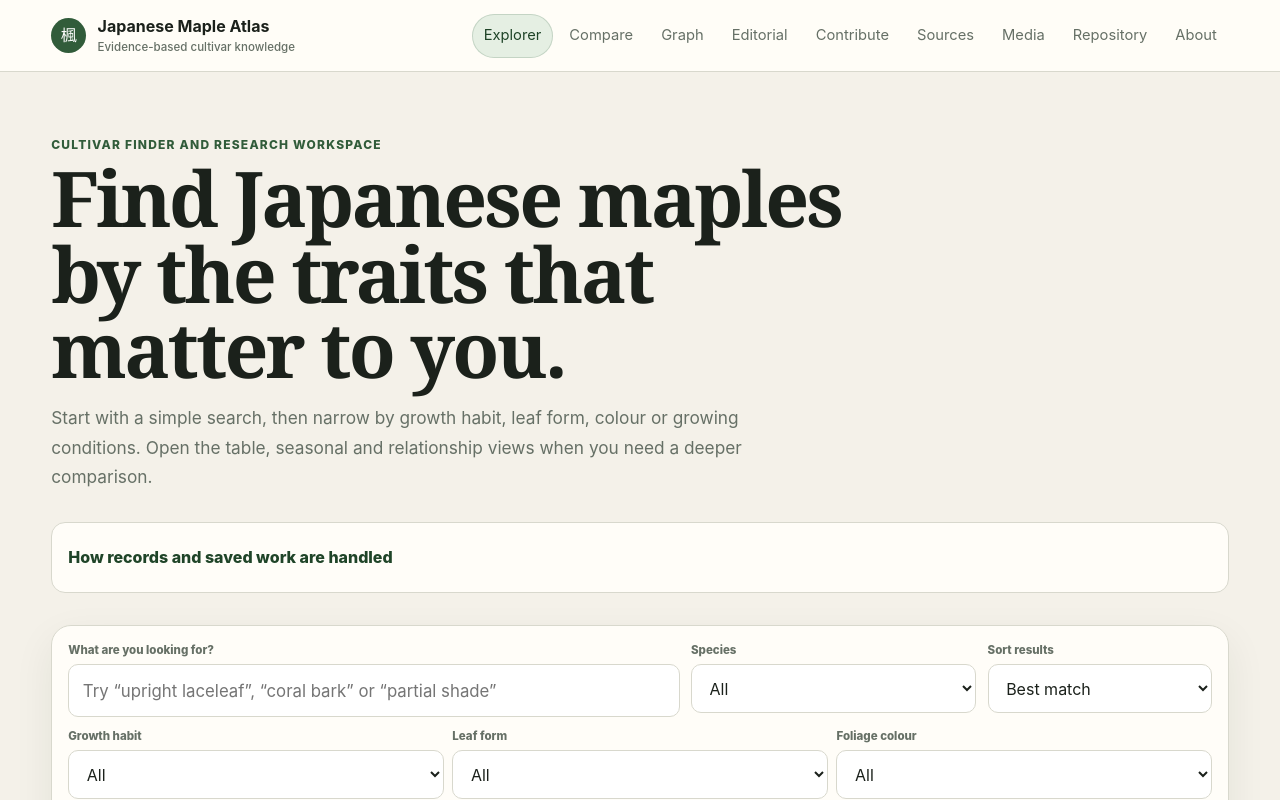
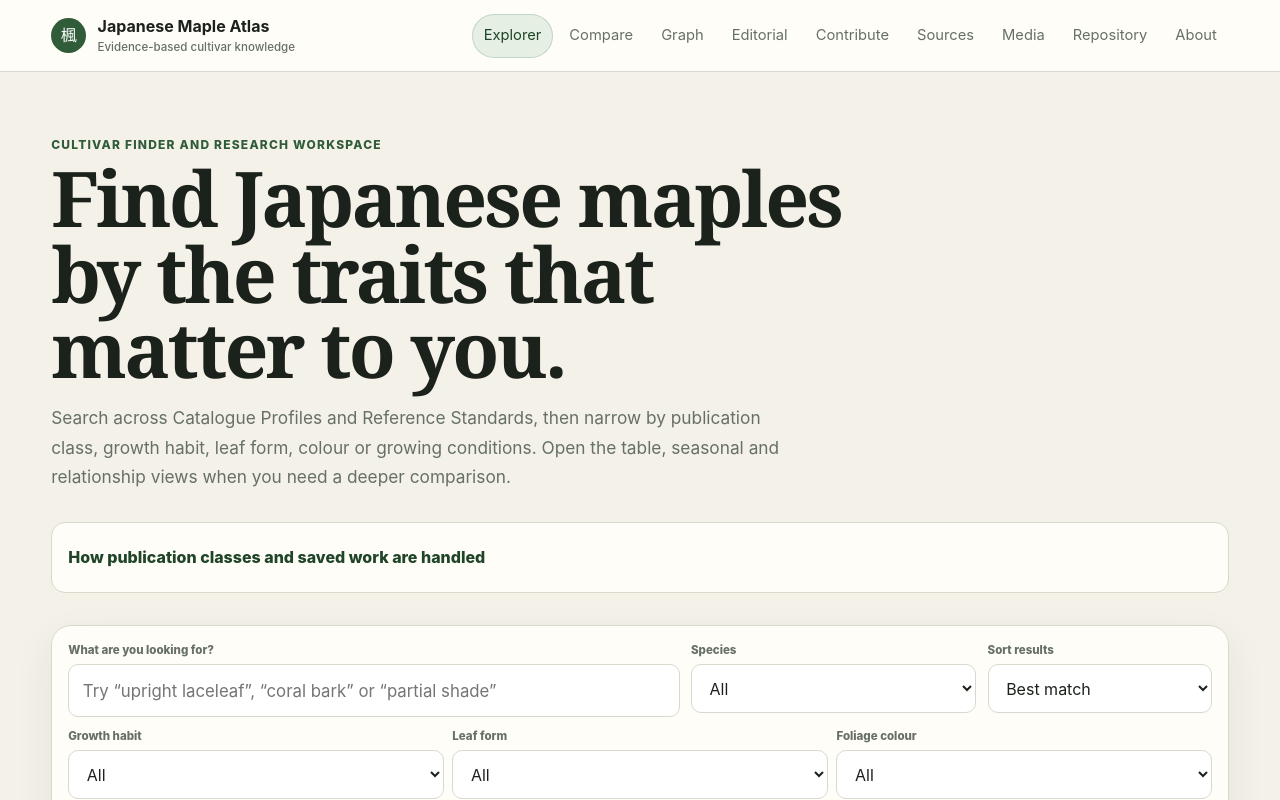
Before and after one commit to JorisMB82/japanese-maple-atlas, a Next.js app: page /explorer in a window 1280 px wide. Shown: the top 800 px of the page. Built offline with nearby package versions, Linux system fonts and the light colour scheme.

Commit message:
Catalogue MVP: route full Explorer through the two-speed data layer

```diff
--- a/app/explorer/page.js
+++ b/app/explorer/page.js
@@ -1,9 +1,10 @@
 import AtlasExplorerWorkspace from '@/components/AtlasExplorerWorkspace';
-import { getCultivars, getRepositoryManifest, getSearchFacets } from '@/lib/repository';
+import { getCultivars, getSearchFacets } from '@/lib/data';
+import { getRepositoryManifest } from '@/lib/repository';
 
 export const metadata = {
   title: 'Find and compare cultivars',
-  description: 'Search Japanese maple cultivars by form, foliage, colour, growing conditions, seasonal interest and verified relationships.'
+  description: 'Search Japanese maple Catalogue Profiles and Reference Standards by form, foliage, colour, growing conditions, seasonal interest and governed relationships.'
 };
 
 export default function ExplorerPage() {
@@ -14,9 +15,9 @@ export default function ExplorerPage() {
     <section className="pageIntro explorerIntro">
       <div className="kicker">Cultivar finder and research workspace</div>
       <h1>Find Japanese maples by the traits that matter to you.</h1>
-      <p>Start with a simple search, then narrow by growth habit, leaf form, colour or growing conditions. Open the table, seasonal and relationship views when you need a deeper comparison.</p>
+      <p>Search across Catalogue Profiles and Reference Standards, then narrow by publication class, growth habit, leaf form, colour or growing conditions. Open the table, seasonal and relationship views when you need a deeper comparison.</p>
     </section>
-    <details className="evidenceDisclosure explorerEvidence"><summary>How records and saved work are handled</summary><p>The Explorer reads verified compiled records. Search settings, saved views, comparison choices and exports are personal workspace state and never alter the repository.</p></details>
+    <details className="evidenceDisclosure explorerEvidence"><summary>How publication classes and saved work are handled</summary><p>Reference Standards provide the deepest governed evidence; Catalogue Profiles provide reviewed breadth through the lean C0–C3 contract. Search settings, saved views, comparison choices and exports are personal workspace state and never alter the repository.</p></details>
     <AtlasExplorerWorkspace cultivars={cultivars} facets={facets} manifest={manifest}/>
   </>;
 }
```
